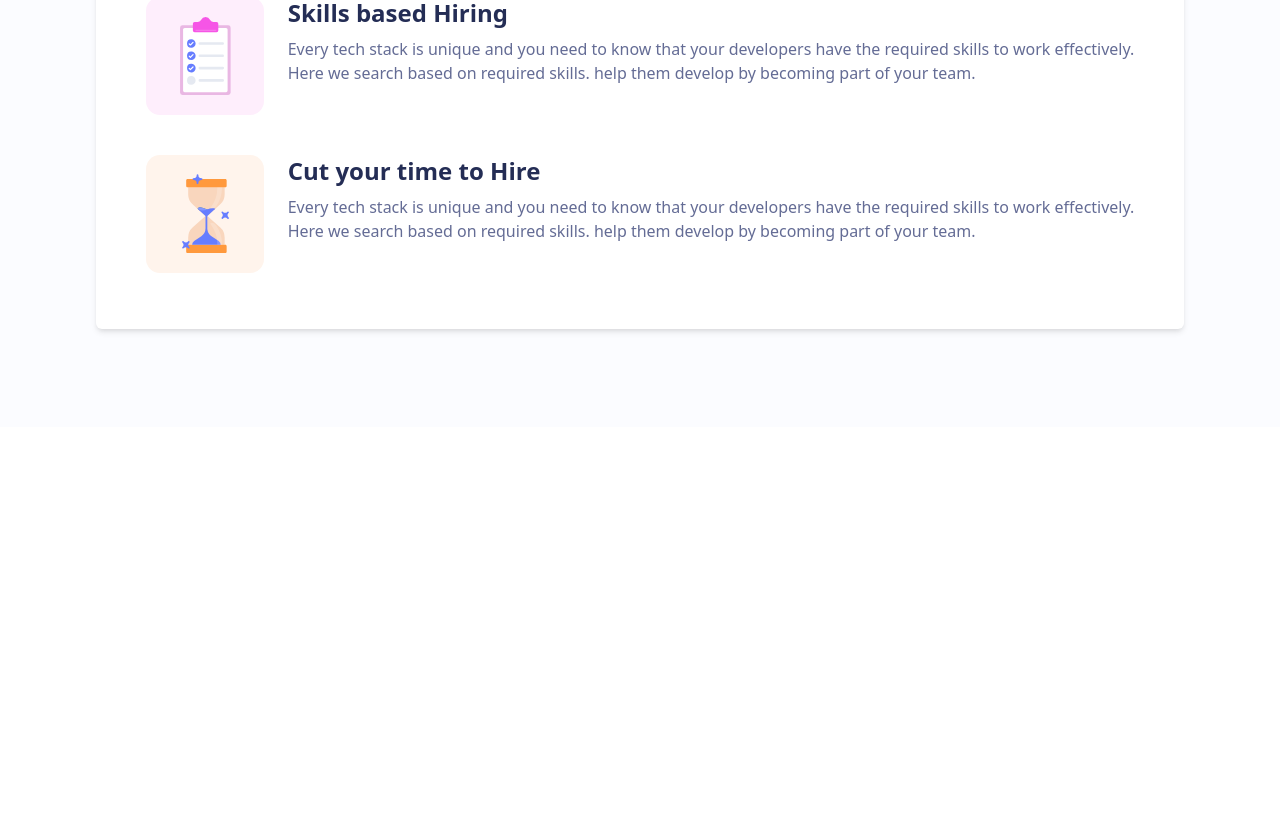
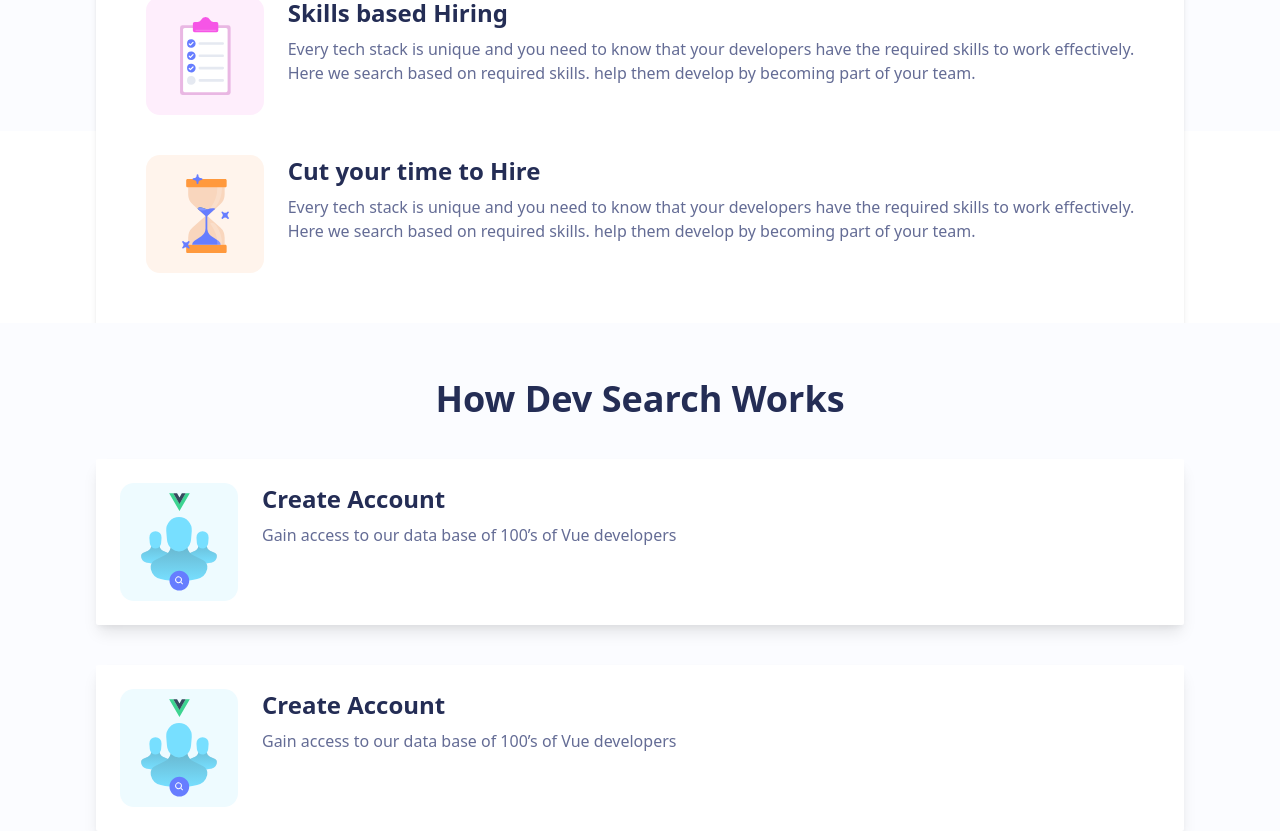
Before and after one commit to emmypuch/vue-school-app-conversion, a Vue app: page / in a window 1280 px wide. Shown: the part 1646-2477 px from the top of the page. Before the commit the page ends 2073 px from the top, so only its background shows below. Built offline with nearby package versions, Linux system fonts and the light colour scheme.

Commit message:
uncommented

```diff
--- a/src/components/DevSearch.vue
+++ b/src/components/DevSearch.vue
@@ -1,6 +1,6 @@
 <template>
-  <div class="dev-search-wrapper pl-24 pr-24 pt-14">
-    <!-- <h1 class="text-center text-4xl font-bold">{{ msg }}</h1>
+  <div class="dev-search-wrapper pl-24 pr-24 pt-14 relative mt-48">
+    <h1 class="text-center text-4xl font-bold">{{ msg }}</h1>
     <div class="dev-search-numbers-wrapper">
       <div class="number-container rounded-xl"></div>
     </div>
@@ -30,7 +30,7 @@
           Gain access to our data base of 100’s of Vue developers
         </p>
       </div>
-    </div> -->
+    </div>
   </div>
 </template>
 
@@ -39,7 +39,7 @@ const Image = require("../assets/images/devs.svg");
 export default {
   data() {
     return {
-      //   msg: "How Dev Search Works",
+      msg: "How Dev Search Works",
       Image,
     };
   },
--- a/src/components/DirectAccess.vue
+++ b/src/components/DirectAccess.vue
@@ -51,11 +51,11 @@
       </div>
     </div>
     <!-- <DevSearch /> -->
-    <div class="devSearch p-16">
+    <!-- <div class="devSearch p-16 bg-blue-500 absolute">
       <h2 class="text-center text-4xl font-bold mt-32 text-red-700">
         Hello World
       </h2>
-    </div>
+    </div> -->
   </div>
 </template>
 
--- a/src/components/Home.vue
+++ b/src/components/Home.vue
@@ -4,7 +4,7 @@
     <Talent />
     <LogoCard />
     <DirectAccess />
-    <!-- <DevSearch /> -->
+    <DevSearch />
   </div>
 </template>
 
@@ -13,7 +13,7 @@ import Header from "./Header.vue";
 import Talent from "./Talent.vue";
 import LogoCard from "./LogoCard.vue";
 import DirectAccess from "./DirectAccess.vue";
-// import DevSearch from "./DevSearch.vue";
+import DevSearch from "./DevSearch.vue";
 
 export default {
   name: "Home",
@@ -22,7 +22,7 @@ export default {
     Talent,
     LogoCard,
     DirectAccess,
-    // DevSearch,
+    DevSearch,
   },
 };
 </script>
```
